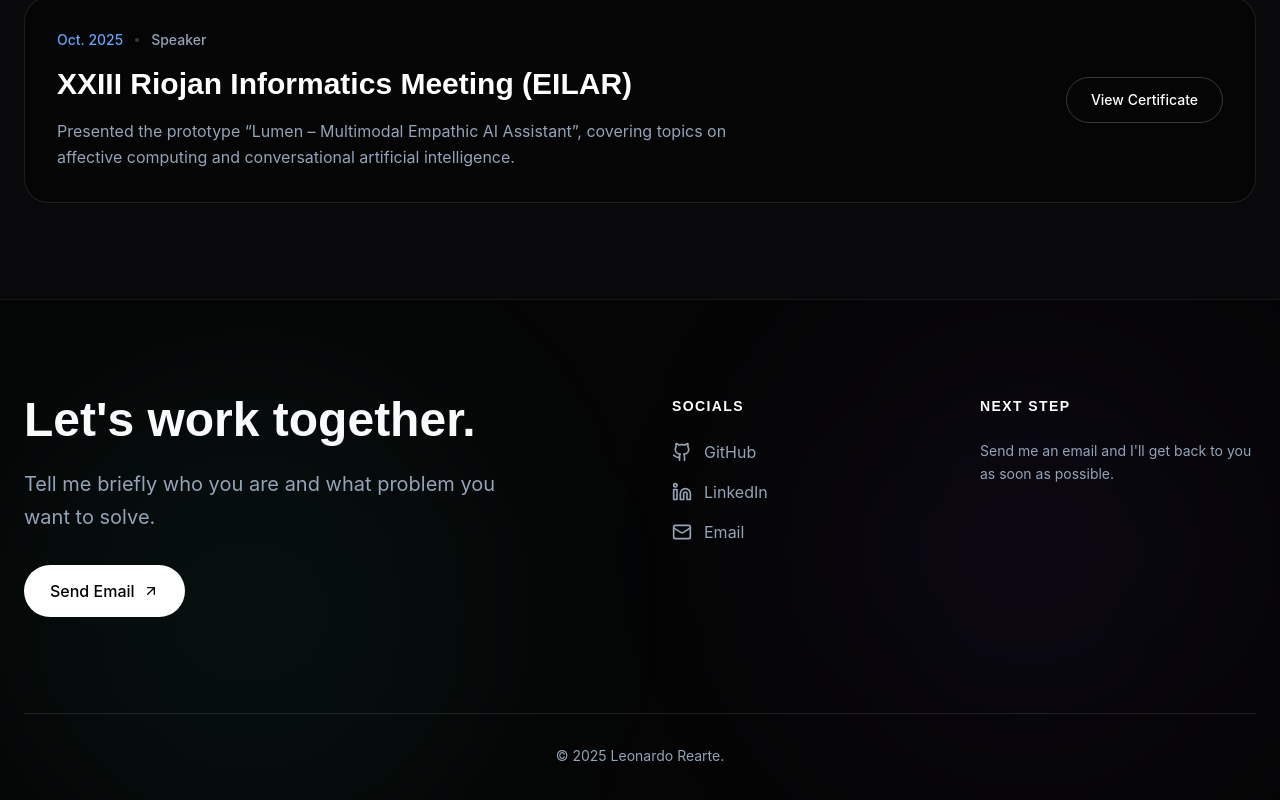
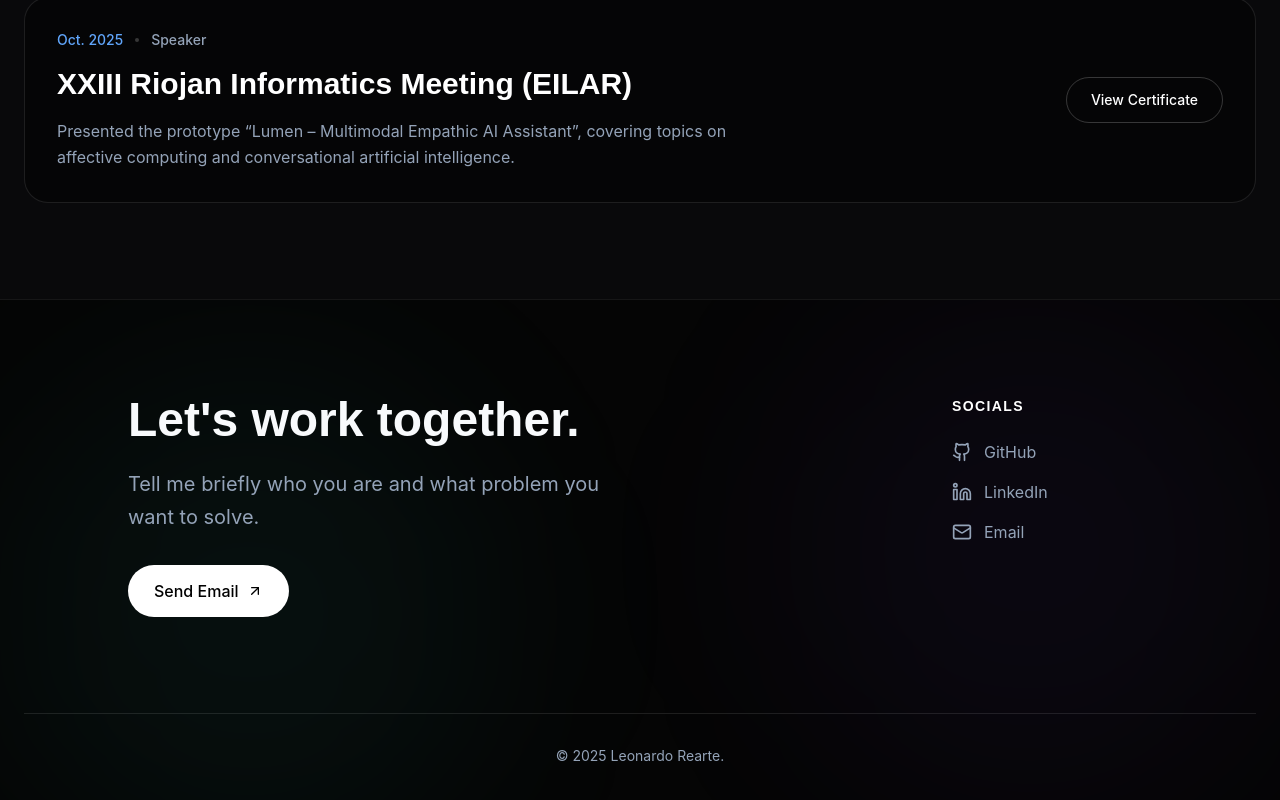
Before and after one commit to leo01102/portfolio, a React (Vite) app: page / in a window 1280 px wide. Shown: the part 3371-4171 px from the top of the page. Built offline with nearby package versions, Linux system fonts and the light colour scheme.

Commit message:
fix(ui): polish portfolio footer and navigation
refactor(NeonButton): handle internal anchor links w/o new tab

chore(Footer): dynamic year and remove redundant 'Next Step' section

style(Footer): optimize layout with centered flexbox to reduce gaps

```diff
--- a/src/components/layout/Footer.tsx
+++ b/src/components/layout/Footer.tsx
@@ -8,8 +8,8 @@ export const Footer: React.FC = () => {
 
   return (
     <footer id="contact" className="py-24 px-6 relative overflow-hidden">
-      <div className="max-w-7xl mx-auto grid grid-cols-1 md:grid-cols-2 gap-16 relative z-10">
-        <div>
+      <div className="max-w-5xl mx-auto flex flex-col md:flex-row justify-between items-start gap-12 relative z-10">
+        <div className="flex-1">
           <h2 className="text-4xl md:text-5xl font-bold mb-6">{t.contact.title}</h2>
           <p className="text-xl text-textMuted mb-8 leading-relaxed max-w-lg">
             {t.contact.description}
@@ -19,7 +19,7 @@ export const Footer: React.FC = () => {
           </NeonButton>
         </div>
 
-        <div className="grid grid-cols-2 gap-8">
+        <div className="flex-initial min-w-[200px]">
           <div>
             <h4 className="text-sm font-bold tracking-widest text-white uppercase mb-6">{t.contact.socialsTitle}</h4>
             <div className="flex flex-col gap-4">
@@ -37,19 +37,12 @@ export const Footer: React.FC = () => {
               </a>
             </div>
           </div>
-
-          <div>
-            <h4 className="text-sm font-bold tracking-widest text-white uppercase mb-6">{t.contact.nextStepTitle}</h4>
-            <p className="text-textMuted text-sm leading-relaxed">
-              {t.contact.nextStepDescription}
-            </p>
-          </div>
         </div>
       </div>
 
       <div className="max-w-7xl mx-auto mt-24 pt-8 border-t border-white/10 flex justify-center items-center">
         <p className="text-textMuted text-sm text-center">
-          © 2025 {t.personal.name}.
+          © {new Date().getFullYear()} {t.personal.name}.
         </p>
       </div>
 
--- a/src/components/ui/NeonButton.tsx
+++ b/src/components/ui/NeonButton.tsx
@@ -35,8 +35,14 @@ export const NeonButton: React.FC<NeonButtonProps> = ({
   );
 
   if (href) {
+    const isInternal = href.startsWith('#');
     return (
-      <a href={href} className={`${baseStyles} ${variants[variant]}`} target="_blank" rel="noreferrer">
+      <a
+        href={href}
+        className={`${baseStyles} ${variants[variant]}`}
+        target={isInternal ? undefined : "_blank"}
+        rel={isInternal ? undefined : "noreferrer"}
+      >
         {content}
       </a>
     );
```
